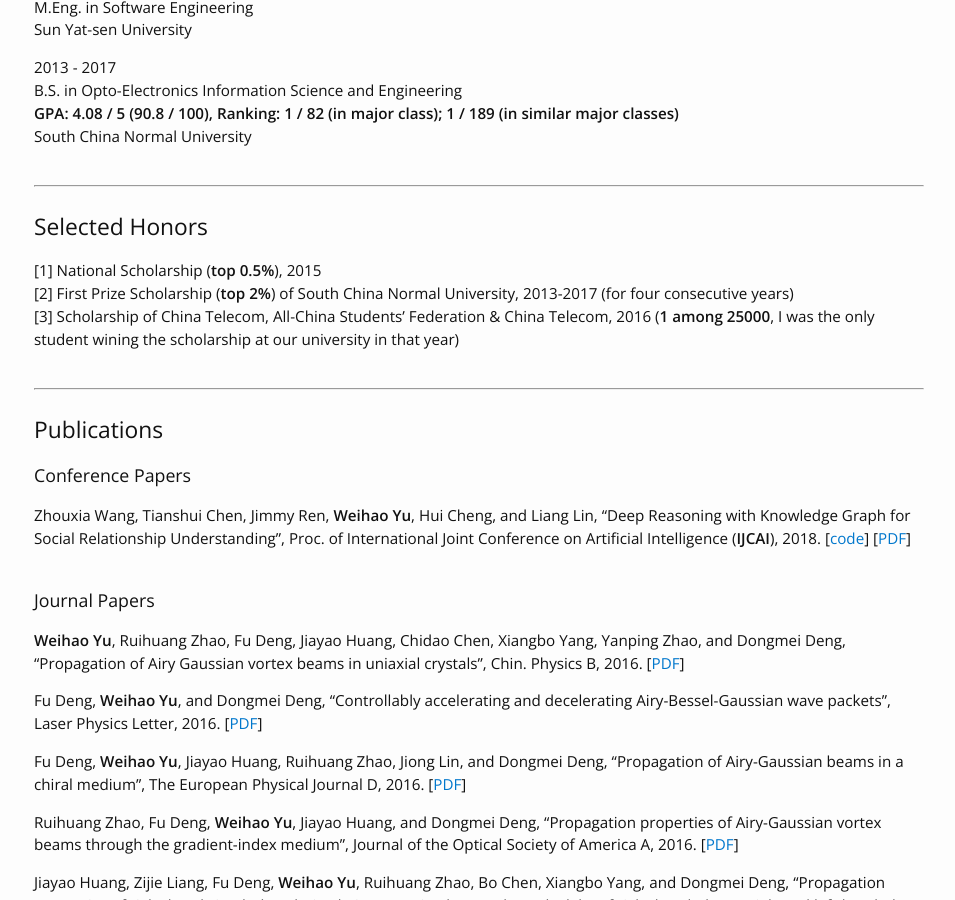
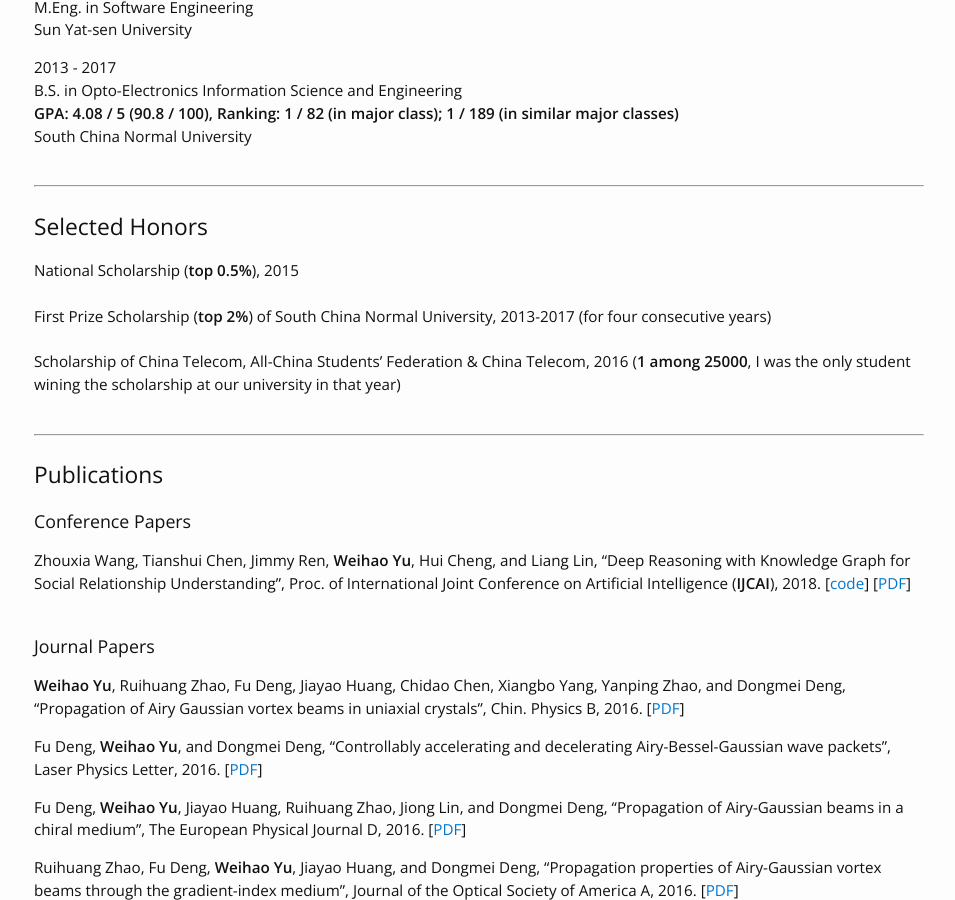
Before and after one commit to yuweihao/yuweihao.github.io, a Jekyll site: the page built from index.html, in a window 1280 px wide and 900 px high, scrolled down 489 px. Shown: the whole window, without its empty margins (161-1116 px from the left). Built offline with Jekyll 4.4.1, drawn with Linux system fonts in a browser that asks for light colours.

Commit message:
Update index.html

```diff
--- a/index.html
+++ b/index.html
@@ -51,9 +51,13 @@ South China Normal University</p>
 <br>
 <h2>Selected Honors</h2>
 <p>
-[1] National Scholarship (<strong>top 0.5%</strong>), 2015<br>
-[2] First Prize Scholarship (<strong>top 2%</strong>) of South China Normal University, 2013-2017 (for four consecutive years)<br>
-[3] Scholarship of China Telecom, All-China Students’ Federation & China Telecom, 2016 (<strong>1 among 25000</strong>, I was the only student wining the scholarship at our university in that year)
+National Scholarship (<strong>top 0.5%</strong>), 2015
+<br>
+<br>
+First Prize Scholarship (<strong>top 2%</strong>) of South China Normal University, 2013-2017 (for four consecutive years)
+<br>
+<br>
+Scholarship of China Telecom, All-China Students’ Federation & China Telecom, 2016 (<strong>1 among 25000</strong>, I was the only student wining the scholarship at our university in that year)
 </p>
 <br>
 <hr>
```
